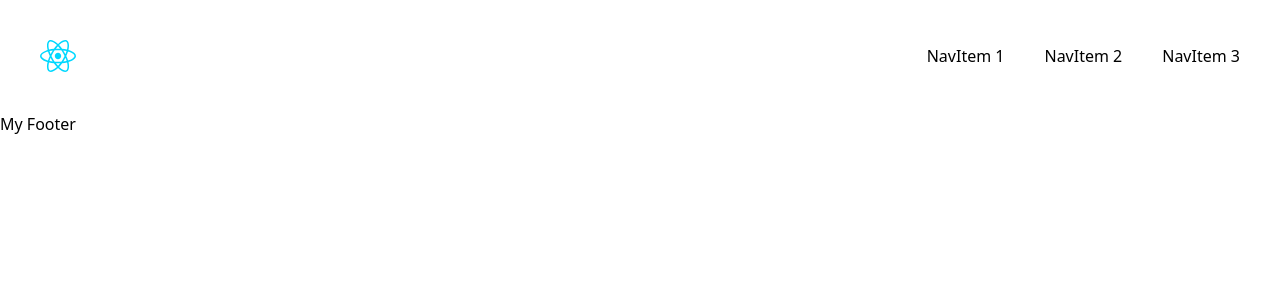
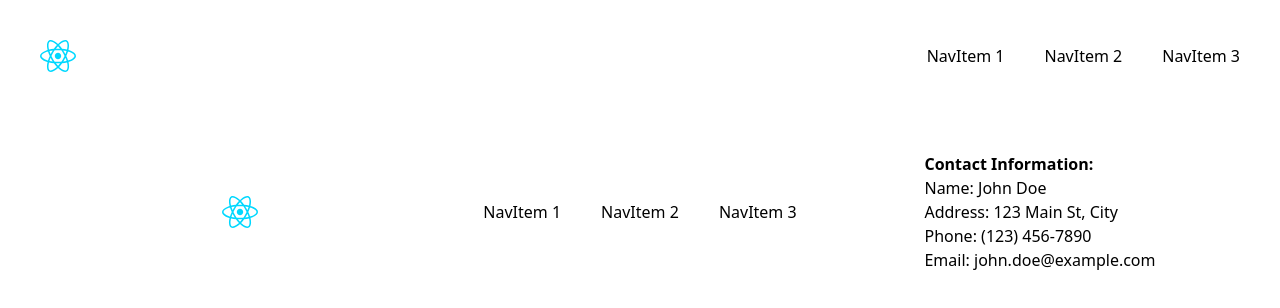
Before and after one commit to mitschga2002/towa-internship-michelle-tuertscher2023, a React (Vite) app: page / in a window 1280 px wide. Shown: the top 308 px of the page. Built offline with nearby package versions, Linux system fonts and the light colour scheme.

Commit message:
feat: Add Footer with Logo, Navigation and Contact

```diff
--- /dev/null
+++ b/src/components/common/ContactInfo.tsx
@@ -0,0 +1,12 @@
+const ContactInfo = () => {
+  return (
+    <div>
+      <p className="font-bold">Contact Information:</p>
+      <p>Name: John Doe</p>
+      <p>Address: 123 Main St, City</p>
+      <p>Phone: (123) 456-7890</p>
+      <p>Email: john.doe@example.com</p>
+    </div>
+  );
+};
+export default ContactInfo;
--- a/src/components/home/Footer.tsx
+++ b/src/components/home/Footer.tsx
@@ -1,7 +1,20 @@
+import ContactInfo from "../common/ContactInfo";
+import Logo from "../common/Logo";
+import Navigation from "../common/Navigation";
+
 const Footer = () => {
   return (
-    <footer>
-      <h1>My Footer</h1>
+    <footer className="p-10 container mx-auto flex justify-between items-center">
+      <div className="w-1/3 flex justify-center">
+        <Logo />
+      </div>
+      <div className="w-1/3 flex justify-center">
+        <Navigation />
+      </div>
+
+      <div className="w-1/3 flex justify-center">
+        <ContactInfo />
+      </div>
     </footer>
   );
 };
```
